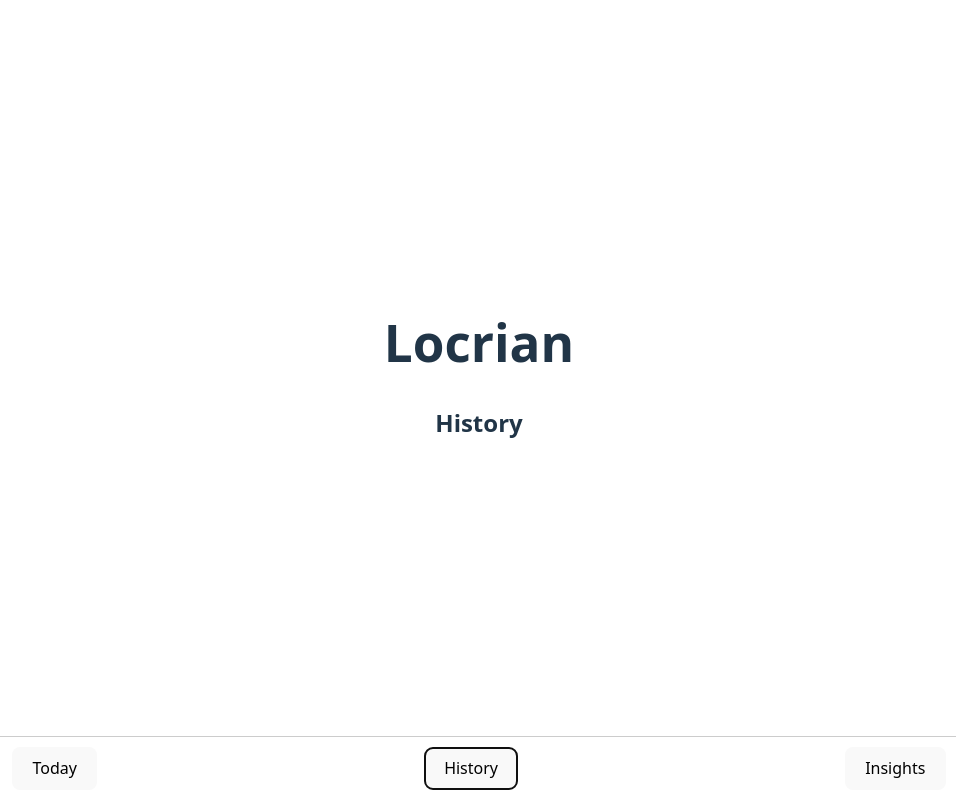
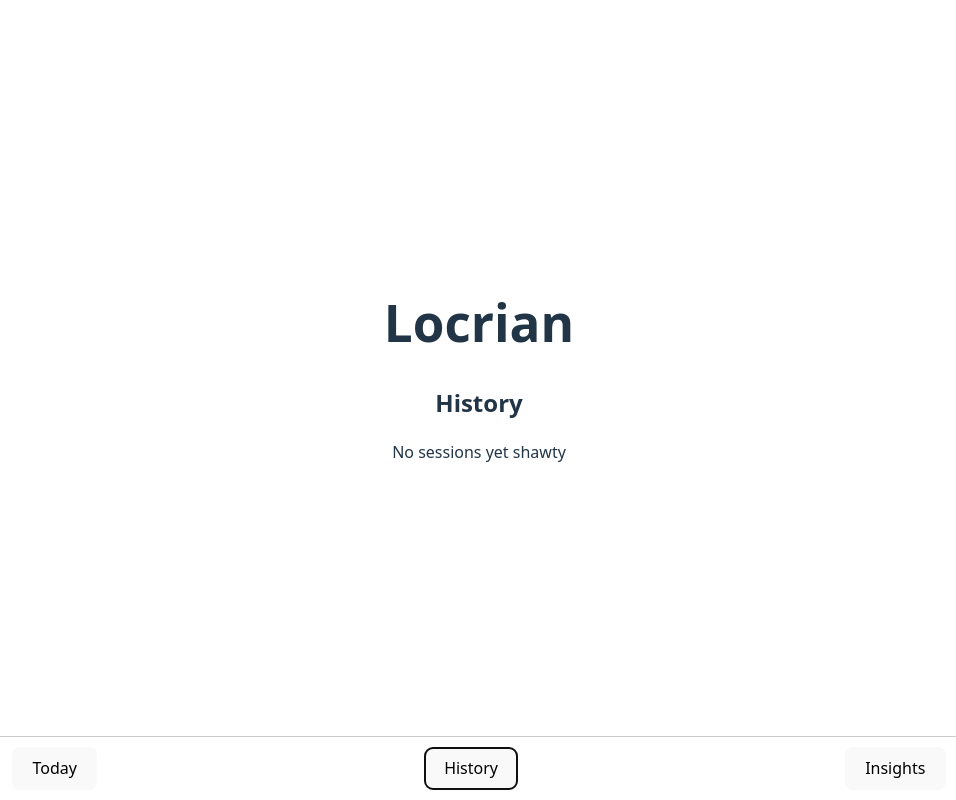
Before and after one commit to JaddotWuzHere/Locrian, a React (Vite) app: page / in a window 1280 px wide. Both pictures are taken after a click on the button "History". Shown: the whole page, without its empty margins (161-1117 px from the left). Built offline with nearby package versions, Linux system fonts and the light colour scheme.

Commit message:
Implemented History tab logging

```diff
--- a/src/App.tsx
+++ b/src/App.tsx
@@ -86,15 +86,7 @@ function App() {
     setElapsedSeconds(0)
   }
 
-  // timer formatting
-  function formatTime(s: number) {
-    const m = Math.floor(s / 60)
-    const h = Math.floor(m / 60)
-    const sec = s % 60
-    return `${h.toString().padStart(2, "0")}:${m.toString().padStart(2, "0")}:${sec.toString().padStart(2, "0")}`
-  }
-
-  // more formatting but for the RECORDED SESS'S INSTEAD
+  // time formatting
   function formatHMS(totalSeconds: number) {
     const hours = Math.floor(totalSeconds / 3600)
     const minutes = Math.floor((totalSeconds % 3600) / 60)
@@ -107,10 +99,40 @@ function App() {
     return `${hh}:${mm}:${ss}`
   }
 
+  // date formatting
+  function formatDate(ts: number) {
+    // 12/26/2025 type shit
+    const d = new Date(ts)
+
+    const mm = String(d.getMonth() + 1).padStart(2, "0")
+    const dd = String(d.getDate()).padStart(2, "0")
+    const yyyy = d.getFullYear()
+
+    return `${mm}/${dd}/${yyyy}`
+  }
+
+  // group sessions by date
+  const sessionsByDate = sessions.reduce((acc: Record<string, any[]>, session) => {
+    const date = formatDate(session.startedAt)
+
+    if (!acc[date]) {
+      acc[date] = []
+    }
+    acc[date].push(session)
+
+    return acc
+  }, {} as Record<string, any[]>)
+
+  const sortedDateKeys = Object.keys(sessionsByDate).sort((a, b) =>
+    a < b ? 1 : -1
+  )
+
+  const todayKey = formatDate(Date.now())
+
   // list of all sessions today
-  const sessionsToday = sessions.filter(session => {
-    return new Date(session.startedAt).toDateString() === new Date().toDateString()
-  })
+  const sessionsToday = sessions.filter(
+    (session) => formatDate(session.startedAt) === todayKey
+  )
 
   // total practiced time today
   const totalSecondsToday = sessionsToday.reduce(
@@ -149,7 +171,7 @@ function App() {
               <p>
                 Practicing: <strong>{activeSession.piece}</strong> ({activeSession.goal})
               </p>
-              <h3>{formatTime(elapsedSeconds)}</h3>
+              <h3>{formatHMS(elapsedSeconds)}</h3>
 
               <button onClick={stopSession}>Stop session</button>
             </div>
@@ -175,7 +197,46 @@ function App() {
         </div>
       )}
 
-      {activeTab === "history" && <h2>History</h2>}
+      {activeTab === "history" && (
+        <div>
+          <h2>History</h2>
+
+          {sortedDateKeys.length === 0 && <p>No sessions yet shawty</p>}
+
+          {sortedDateKeys.map((dateKey) => {
+            const daySessions = sessionsByDate[dateKey]
+            const totalForDay = daySessions.reduce(
+              (sum, session) => sum + session.durationSec,
+              0
+            )
+
+            const dateLabel = new Date(dateKey).toLocaleDateString(undefined, {
+              weekday: "short",
+              month: "short",
+              day: "numeric",
+              year: "numeric",
+            })
+
+            return (
+              <div key={dateKey} style={{ marginBottom: "1.5rem" }}>
+                <h3>
+                  {dateLabel} — {formatHMS(totalForDay)}
+                </h3>
+
+                <ul>
+                  {daySessions.map((session) => (
+                    <li key={session.id}>
+                      <strong>{session.piece}</strong> — {session.goal} —{" "}
+                      {formatHMS(session.durationSec)}
+                    </li>
+                  ))}
+                </ul>
+              </div>
+            )
+          })}
+        </div>
+      )}
+
       {activeTab === "insights" && <h2>Insights</h2>}
 
       <div
```
